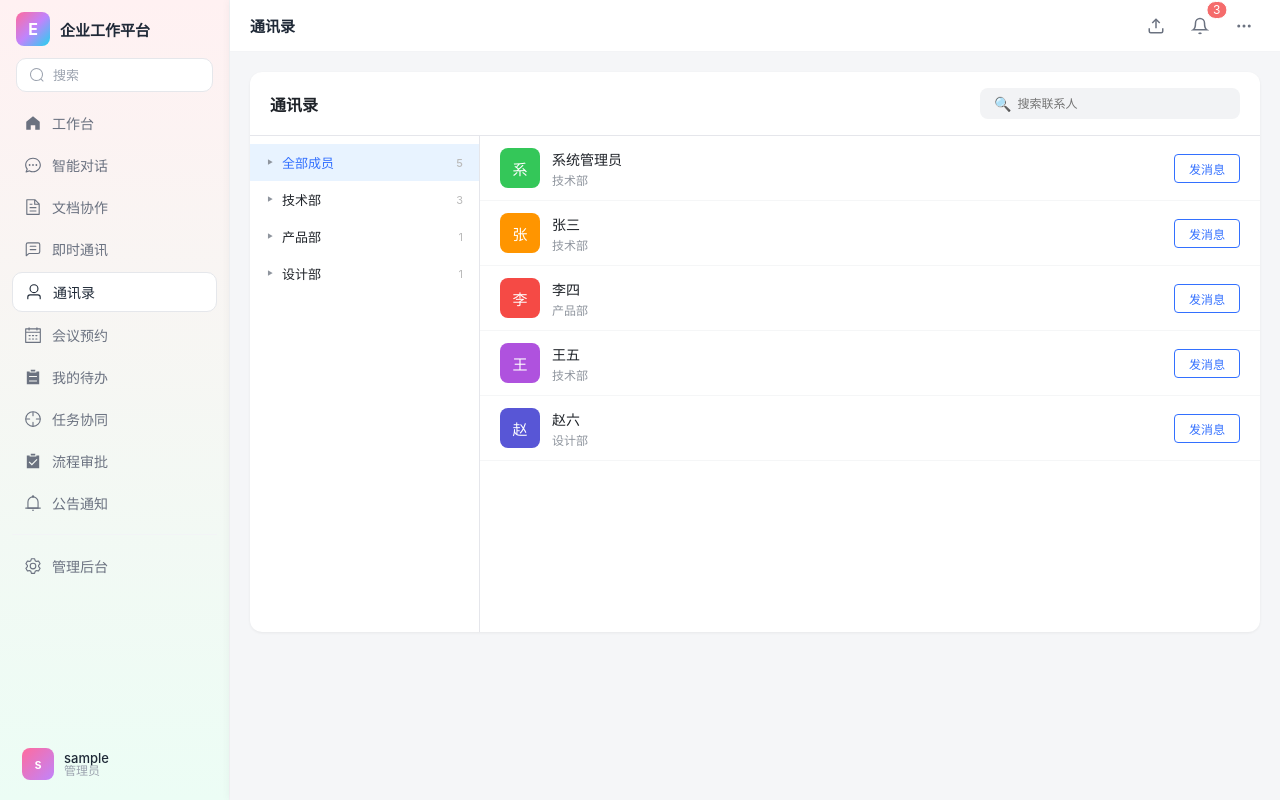
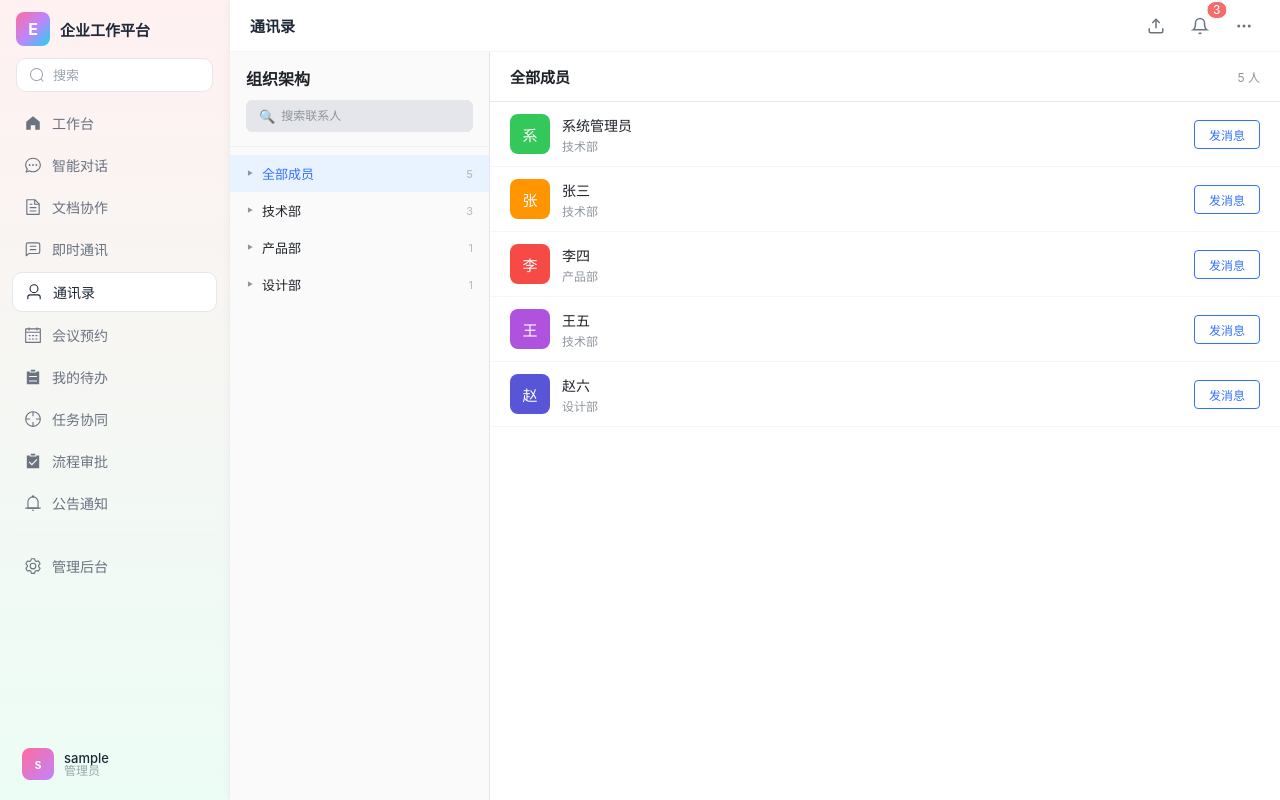
Before and after one commit to ZjlShenshiqing/EnterpriseKnowledgeWorkspace, a Vue app in the folder enterprise-web/: page /contacts in a window 1280 px wide. Built offline with nearby package versions, Linux system fonts and the light colour scheme; no server answers; sample sign-in values are in the browser's storage.

Commit message:
feat: 布局改进

```diff
--- a/enterprise-web/src/layouts/MainLayout.vue
+++ b/enterprise-web/src/layouts/MainLayout.vue
@@ -85,7 +85,7 @@
       <div
         :style="mainContentWrapStyle"
         class="main-content-wrap"
-        :class="{ 'main-content-chat': route.path === '/chat' }"
+        :class="{ 'main-content-chat': isFullBleedPage }"
       >
         <div class="main-content-inner">
           <router-view v-slot="{ Component }">
@@ -108,10 +108,12 @@ const unread = ref(3)
 const title = computed(() => route.meta?.title || '工作台')
 
 /**
- * 智能对话页铺满主内容区（无灰边）；其它页保持原有内边距。
+ * 智能对话、即时通讯等页铺满主内容区（无灰边）；其它页保持原有内边距。
  */
+const isFullBleedPage = computed(() => ['/chat', '/chats', '/contacts', '/documents'].includes(route.path))
+
 const mainContentWrapStyle = computed(() => {
-  if (route.path === '/chat') {
+  if (isFullBleedPage.value) {
     return {
       flex: '1',
       minHeight: '0',
--- a/enterprise-web/src/pages/Contacts.vue
+++ b/enterprise-web/src/pages/Contacts.vue
@@ -1,55 +1,58 @@
 <template>
-  <div style="background:#fff;border-radius:12px;overflow:hidden;display:flex;flex-direction:column;min-height:min(560px,calc(100vh - 120px));box-shadow:0 1px 3px rgba(0,0,0,.06)">
-    <!-- Header -->
-    <div style="padding:16px 20px;border-bottom:1px solid #e5e6eb;display:flex;align-items:center;gap:12px">
-      <span style="font-size:16px;font-weight:600">通讯录</span>
-      <div style="flex:1"></div>
-      <div style="background:#f2f3f5;border-radius:8px;padding:7px 14px;display:flex;align-items:center;gap:6px;width:260px">
-        <span style="color:#8f959e;font-size:14px">&#128269;</span>
-        <input v-model="search" placeholder="搜索联系人" style="border:none;background:transparent;outline:none;font-size:12px;flex:1;color:#333" />
+  <div class="contacts-fullpage">
+    <!-- Left: org tree -->
+    <aside class="contacts-sidebar">
+      <div class="sidebar-head">
+        <div class="sidebar-title">组织架构</div>
+        <div class="search-box">
+          <span class="search-icon">&#128269;</span>
+          <input v-model="search" placeholder="搜索联系人" class="search-input" />
         </div>
       </div>
-    <div style="display:flex;flex:1;overflow:hidden">
-      <!-- Left: org tree -->
-      <div style="width:230px;border-right:1px solid #e5e6eb;overflow-y:auto;padding:8px 0;flex-shrink:0">
-        <div @click="selectedDeptId = null"
-          :style="{padding:'9px 16px',cursor:'pointer',fontSize:'13px',display:'flex',alignItems:'center',gap:'8px',background:selectedDeptId===null?'#e8f3ff':'transparent',color:selectedDeptId===null?'#3370ff':'#1f2329',fontWeight:selectedDeptId===null?500:400}">
-          <span style="font-size:10px;color:#8f959e">&#11208;</span>
-          全部成员
-          <span style="font-size:11px;color:#bbb;margin-left:auto">{{ users.length }}</span>
+      <div class="org-list">
+        <div
+          @click="selectedDeptId = null"
+          class="org-item"
+          :class="{ 'org-item-active': selectedDeptId === null }"
+        >
+          <span class="org-icon">&#11208;</span>
+          <span class="org-name">全部成员</span>
+          <span class="org-count">{{ users.length }}</span>
         </div>
-        <div v-for="d in depts" :key="d.id"
+        <div
+          v-for="d in depts"
+          :key="d.id"
           @click="selectedDeptId = d.id"
-          :style="{padding:'9px 16px',cursor:'pointer',fontSize:'13px',display:'flex',alignItems:'center',gap:'8px',background:selectedDeptId===d.id?'#e8f3ff':'transparent',color:selectedDeptId===d.id?'#3370ff':'#1f2329',fontWeight:selectedDeptId===d.id?500:400}">
-          <span style="font-size:10px;color:#8f959e">&#11208;</span>
-          {{ d.name }}
-          <span style="font-size:11px;color:#bbb;margin-left:auto">{{ deptUserCount(d.id) }}</span>
+          class="org-item"
+          :class="{ 'org-item-active': selectedDeptId === d.id }"
+        >
+          <span class="org-icon">&#11208;</span>
+          <span class="org-name">{{ d.name }}</span>
+          <span class="org-count">{{ deptUserCount(d.id) }}</span>
         </div>
       </div>
+    </aside>
+
     <!-- Right: user list -->
-      <div style="flex:1;overflow-y:auto">
-        <div v-if="filteredUsers.length===0" style="text-align:center;padding:60px;color:#bbb;font-size:14px">暂无联系人</div>
-        <div v-for="u in filteredUsers" :key="u.id"
-          style="display:flex;align-items:center;gap:12px;padding:12px 20px;border-bottom:1px solid #f5f6f7;transition:background .15s"
-          @mouseenter="(e) => e.currentTarget.style.background='#fafafa'"
-          @mouseleave="(e) => e.currentTarget.style.background='transparent'">
-          <div :style="{width:'40px',height:'40px',borderRadius:'8px',background:avatarColor(u.id),color:'#fff',display:'flex',alignItems:'center',justifyContent:'center',fontSize:'15px',fontWeight:'500',flexShrink:'0'}">
-            {{ (u.realName||u.username).charAt(0) }}
+    <section class="contacts-main">
+      <div class="main-head">
+        <span class="main-title">{{ currentSectionTitle }}</span>
+        <span class="main-count">{{ filteredUsers.length }} 人</span>
       </div>
-          <div style="flex:1;min-width:0">
-            <div style="font-size:14px;font-weight:500;color:#1f2329">{{ u.realName || u.username }}</div>
-            <div style="font-size:12px;color:#8f959e;margin-top:2px">{{ getDeptName(u.deptId) }}</div>
+      <div class="member-list">
+        <div v-if="filteredUsers.length === 0" class="empty-tip">暂无联系人</div>
+        <div v-for="u in filteredUsers" :key="u.id" class="member-row">
+          <div class="member-avatar" :style="{ background: avatarColor(u.id) }">
+            {{ (u.realName || u.username).charAt(0) }}
           </div>
-          <button
-            @click="goChat(u)"
-            style="padding:5px 14px;border:1px solid #3370ff;border-radius:4px;background:#fff;color:#3370ff;font-size:12px;cursor:pointer;font-weight:500;transition:all .15s"
-            @mouseenter="(e) => { e.currentTarget.style.background='#3370ff'; e.currentTarget.style.color='#fff' }"
-            @mouseleave="(e) => { e.currentTarget.style.background='#fff'; e.currentTarget.style.color='#3370ff' }">
-            发消息
-          </button>
+          <div class="member-info">
+            <div class="member-name">{{ u.realName || u.username }}</div>
+            <div class="member-dept">{{ getDeptName(u.deptId) }}</div>
+          </div>
+          <button class="chat-btn" @click="goChat(u)">发消息</button>
         </div>
       </div>
-    </div>
+    </section>
   </div>
 </template>
 
@@ -62,24 +65,32 @@ const users = ref([])
 const depts = ref([])
 const selectedDeptId = ref(null)
 const search = ref('')
-const avatarColors = ['#3370ff','#34c759','#ff9500','#f54a45','#af52de','#5856d6','#ff3b30','#007aff']
+const avatarColors = ['#3370ff', '#34c759', '#ff9500', '#f54a45', '#af52de', '#5856d6', '#ff3b30', '#007aff']
 
 function readUser() {
-  try { return JSON.parse(localStorage.getItem('user')||'{}')||{} } catch { return {} }
+  try { return JSON.parse(localStorage.getItem('user') || '{}') || {} } catch { return {} }
 }
 function authHeaders() {
   const u = readUser()
-  return { 'X-User-Id': String(u.id||1), 'X-Is-Admin': String(u.isAdmin?'true':'false'), 'Content-Type': 'application/json' }
+  return { 'X-User-Id': String(u.id || 1), 'X-Is-Admin': String(u.isAdmin ? 'true' : 'false'), 'Content-Type': 'application/json' }
 }
 function avatarColor(id) { return avatarColors[Number(id) % avatarColors.length] }
-function getDeptName(id) { return depts.value.find(d=>d.id===id)?.name||'' }
-function deptUserCount(deptId) { return users.value.filter(u=>u.deptId===deptId).length }
+function getDeptName(id) { return depts.value.find(d => d.id === id)?.name || '' }
+function deptUserCount(deptId) { return users.value.filter(u => u.deptId === deptId).length }
+
+const currentSectionTitle = computed(() => {
+  if (selectedDeptId.value === null) return '全部成员'
+  return getDeptName(selectedDeptId.value) || '部门成员'
+})
 
 const filteredUsers = computed(() => {
-  let list = selectedDeptId.value ? users.value.filter(u=>u.deptId===selectedDeptId.value) : users.value
+  let list = selectedDeptId.value ? users.value.filter(u => u.deptId === selectedDeptId.value) : users.value
   if (search.value.trim()) {
     const kw = search.value.trim().toLowerCase()
-    list = list.filter(u => (u.realName||u.username).toLowerCase().includes(kw) || getDeptName(u.deptId).toLowerCase().includes(kw))
+    list = list.filter(u =>
+      (u.realName || u.username).toLowerCase().includes(kw) ||
+      getDeptName(u.deptId).toLowerCase().includes(kw)
+    )
   }
   return list
 })
@@ -88,14 +99,20 @@ onMounted(async () => {
   const h = authHeaders()
   try {
     const [ur, dr] = await Promise.all([
-      fetch('/api/contacts/users',{headers:h}),
-      fetch('/api/contacts/departments',{headers:h})
+      fetch('/api/contacts/users', { headers: h }),
+      fetch('/api/contacts/departments', { headers: h })
     ])
-    users.value = (await ur.json()).data||[]
-    depts.value = (await dr.json()).data||[]
-  } catch(e) {
-    depts.value = [{id:1,name:'技术部'},{id:2,name:'产品部'},{id:3,name:'设计部'}]
-    users.value = [{id:1,username:'admin',realName:'系统管理员',deptId:1},{id:2,realName:'张三',deptId:1},{id:3,realName:'李四',deptId:2},{id:4,realName:'王五',deptId:1},{id:5,realName:'赵六',deptId:3}]
+    users.value = (await ur.json()).data || []
+    depts.value = (await dr.json()).data || []
+  } catch (e) {
+    depts.value = [{ id: 1, name: '技术部' }, { id: 2, name: '产品部' }, { id: 3, name: '设计部' }]
+    users.value = [
+      { id: 1, username: 'admin', realName: '系统管理员', deptId: 1 },
+      { id: 2, realName: '张三', deptId: 1 },
+      { id: 3, realName: '李四', deptId: 2 },
+      { id: 4, realName: '王五', deptId: 1 },
+      { id: 5, realName: '赵六', deptId: 3 }
+    ]
   }
 })
 
@@ -103,3 +120,210 @@ function goChat(user) {
   router.push({ path: '/chats', query: { userId: String(user.id) } })
 }
 </script>
+
+<style scoped>
+.contacts-fullpage {
+  display: flex;
+  flex: 1;
+  min-height: 0;
+  width: 100%;
+  height: 100%;
+  background: #fff;
+  overflow: hidden;
+}
+
+.contacts-sidebar {
+  width: 260px;
+  flex-shrink: 0;
+  display: flex;
+  flex-direction: column;
+  background: #fafafa;
+  border-right: 1px solid #e5e6eb;
+}
+
+.sidebar-head {
+  padding: 14px 16px;
+  border-bottom: 1px solid #eef0f3;
+}
+
+.sidebar-title {
+  font-size: 16px;
+  font-weight: 600;
+  color: #1f2329;
+  margin-bottom: 10px;
+}
+
+.search-box {
+  display: flex;
+  align-items: center;
+  gap: 6px;
+  background: #e5e6eb;
+  border-radius: 6px;
+  padding: 7px 12px;
+}
+
+.search-icon {
+  color: #8f959e;
+  font-size: 13px;
+  flex-shrink: 0;
+}
+
+.search-input {
+  flex: 1;
+  border: none;
+  background: transparent;
+  outline: none;
+  font-size: 12px;
+  color: #333;
+}
+
+.search-input::placeholder {
+  color: #8f959e;
+}
+
+.org-list {
+  flex: 1;
+  overflow-y: auto;
+  padding: 8px 0;
+}
+
+.org-item {
+  display: flex;
+  align-items: center;
+  gap: 8px;
+  padding: 9px 16px;
+  cursor: pointer;
+  font-size: 13px;
+  color: #1f2329;
+  transition: background 0.15s ease;
+}
+
+.org-item:hover {
+  background: rgba(51, 112, 255, 0.06);
+}
+
+.org-item-active {
+  background: #e8f3ff;
+  color: #3370ff;
+  font-weight: 500;
+}
+
+.org-icon {
+  font-size: 10px;
+  color: #8f959e;
+}
+
+.org-name {
+  flex: 1;
+  min-width: 0;
+  overflow: hidden;
+  text-overflow: ellipsis;
+  white-space: nowrap;
+}
+
+.org-count {
+  font-size: 11px;
+  color: #bbb;
+  flex-shrink: 0;
+}
+
+.contacts-main {
+  flex: 1;
+  min-width: 0;
+  display: flex;
+  flex-direction: column;
+}
+
+.main-head {
+  display: flex;
+  align-items: center;
+  justify-content: space-between;
+  padding: 14px 20px;
+  border-bottom: 1px solid #e5e6eb;
+  flex-shrink: 0;
+}
+
+.main-title {
+  font-size: 15px;
+  font-weight: 600;
+  color: #1f2329;
+}
+
+.main-count {
+  font-size: 12px;
+  color: #8f959e;
+}
+
+.member-list {
+  flex: 1;
+  overflow-y: auto;
+}
+
+.empty-tip {
+  text-align: center;
+  padding: 80px 20px;
+  color: #bbb;
+  font-size: 14px;
+}
+
+.member-row {
+  display: flex;
+  align-items: center;
+  gap: 12px;
+  padding: 12px 20px;
+  border-bottom: 1px solid #f5f6f7;
+  transition: background 0.15s ease;
+}
+
+.member-row:hover {
+  background: #fafafa;
+}
+
+.member-avatar {
+  width: 40px;
+  height: 40px;
+  border-radius: 8px;
+  color: #fff;
+  display: flex;
+  align-items: center;
+  justify-content: center;
+  font-size: 15px;
+  font-weight: 500;
+  flex-shrink: 0;
+}
+
+.member-info {
+  flex: 1;
+  min-width: 0;
+}
+
+.member-name {
+  font-size: 14px;
+  font-weight: 500;
+  color: #1f2329;
+}
+
+.member-dept {
+  font-size: 12px;
+  color: #8f959e;
+  margin-top: 2px;
+}
+
+.chat-btn {
+  padding: 5px 14px;
+  border: 1px solid #3370ff;
+  border-radius: 4px;
+  background: #fff;
+  color: #3370ff;
+  font-size: 12px;
+  cursor: pointer;
+  font-weight: 500;
+  flex-shrink: 0;
+  transition: all 0.15s ease;
+}
+
+.chat-btn:hover {
+  background: #3370ff;
+  color: #fff;
+}
+</style>
```
Also changed, not shown: enterprise-web/src/pages/Chats.vue (+16 -1 lines), enterprise-web/src/pages/Documents.vue (+16 -1 lines). Lines whose indentation alone changed are shown as unchanged.
